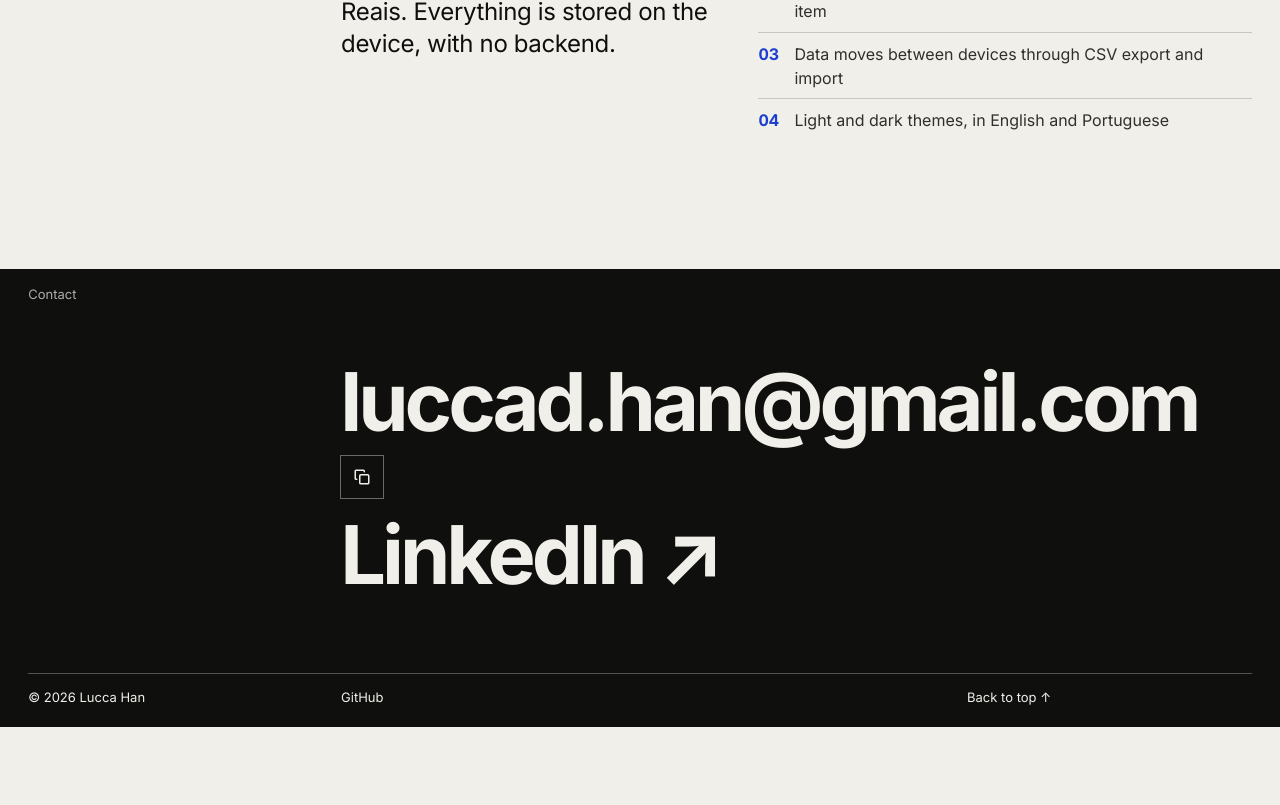
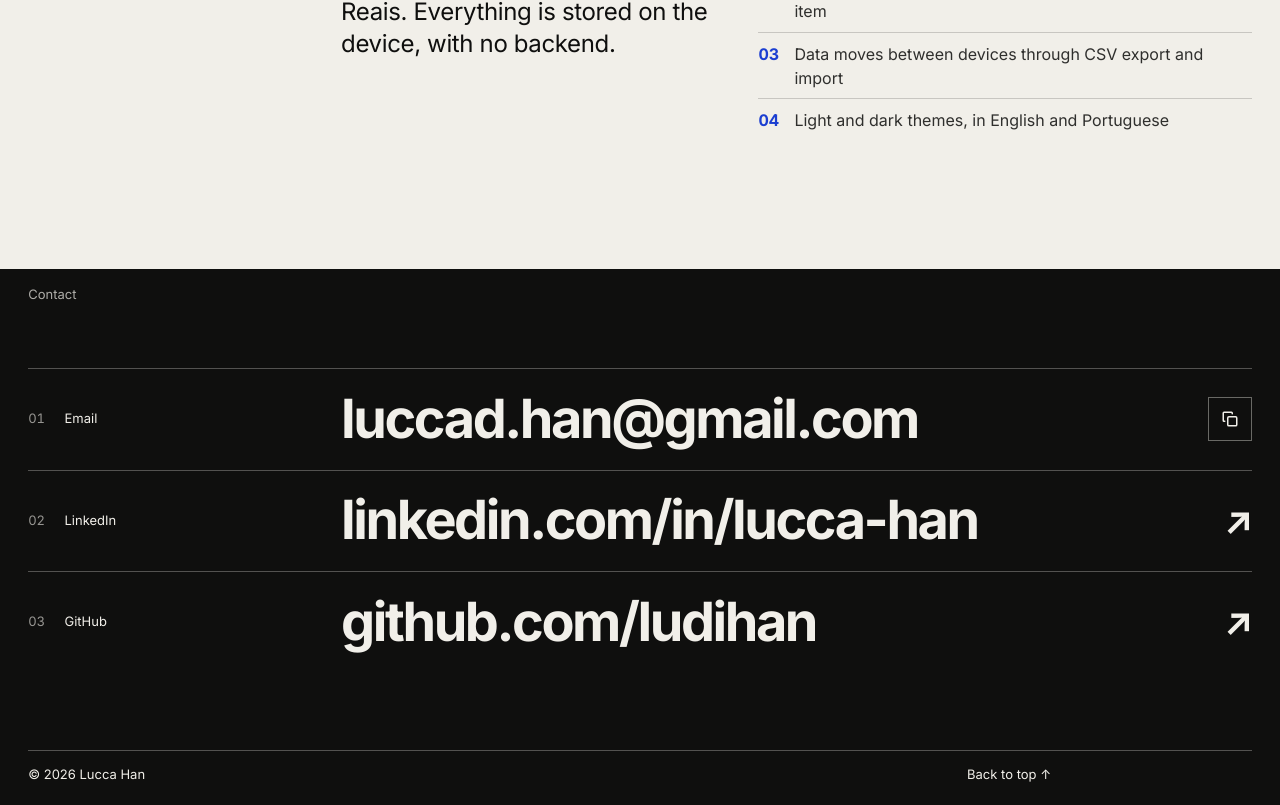
Before and after one commit to ludihan/website, a Next.js app: page /en/projects in a window 1280 px wide. Shown: the part 3364-4169 px from the top of the page. Before the commit the page ends 4091 px from the top, so only its background shows below. Built offline with nearby package versions, Linux system fonts and the light colour scheme.

Commit message:
Set the footer as a contact index and order links email, LinkedIn, GitHub

```diff
--- a/app/globals.css
+++ b/app/globals.css
@@ -1081,43 +1081,90 @@ body:has(dialog[open]) {
   color: var(--paper);
 }
 
-.colophon-main {
-  align-items: start;
-}
-
 .colophon-label {
-  grid-column: 1 / 4;
   font-size: var(--t-cap);
   opacity: 0.7;
 }
 
-.colophon-contact {
-  grid-column: 4 / 13;
-  display: grid;
-  gap: clamp(0.5rem, 1.5vw, 1rem);
-  margin: clamp(2.5rem, 6vw, 5rem) 0 clamp(2.5rem, 6vw, 5rem) -0.05em;
+/* The three channels as an index: rows on the page grid, divided by hairlines. */
+.channels {
+  margin: clamp(2rem, 5vw, 4rem) 0 clamp(2.5rem, 6vw, 5rem);
   padding: 0;
   list-style: none;
 }
 
-.colophon-email {
+.channel {
+  position: relative;
+  align-items: center;
+  margin-inline: calc(-1 * var(--margin));
+  padding: clamp(0.9rem, 1.8vw, 1.4rem) var(--margin);
+  transition: background 0.12s;
+}
+
+/* The hairline sits inside the page margins, like every other rule; the hover fill runs edge to
+   edge. */
+.channel::before {
+  content: "";
+  position: absolute;
+  top: 0;
+  right: var(--margin);
+  left: var(--margin);
+  border-top: 1px solid rgb(241 239 233 / 0.3);
+}
+
+.channel:hover::before,
+.channel:hover + .channel::before {
+  border-color: transparent;
+}
+
+.channel:hover,
+.channel:focus-within {
+  background: var(--blue);
+}
+
+.channel-label {
+  grid-column: 1 / 4;
   display: flex;
-  flex-wrap: wrap;
-  align-items: center;
-  gap: 0.75rem 1rem;
-  font-size: var(--t-5);
+  gap: 1.5em;
+  font-size: var(--t-cap);
+}
+
+.channel-label span {
+  opacity: 0.6;
+  font-variant-numeric: tabular-nums;
+}
+
+.channel-link {
+  grid-column: 4 / 12;
+  font-size: var(--t-4);
   font-weight: 700;
-  letter-spacing: -0.05em;
+  letter-spacing: -0.045em;
+  line-height: 1.05;
+  overflow-wrap: anywhere;
+}
+
+/* The link covers its whole row, so the row is the target. */
+.channel-link::after {
+  content: "";
+  position: absolute;
+  inset: 0;
+}
+
+.channel-link:focus-visible {
+  outline: none;
+}
+
+.channel-end {
+  grid-column: 12 / 13;
+  justify-self: end;
+  font-size: var(--t-3);
+  font-weight: 700;
   line-height: 1;
 }
 
-.colophon-email a {
-  background: linear-gradient(currentColor, currentColor) 0 100% / 0 0.07em no-repeat;
-  transition: background-size 0.35s cubic-bezier(0.2, 0, 0, 1);
-}
-
-.colophon-email a:hover {
-  background-size: 100% 0.07em;
+/* The copy button sits above the row's link, so it stays clickable. */
+.channel-end .copy-email-wrap {
+  z-index: 1;
 }
 
 .copy-email-wrap {
@@ -1177,19 +1224,15 @@ body:has(dialog[open]) {
   grid-column: 1 / 4;
 }
 
-.colophon-links {
+.colophon-rss {
   grid-column: 4 / 10;
-  display: flex;
-  gap: 1.5rem;
-  padding: 0;
-  list-style: none;
 }
 
 .colophon-top {
   grid-column: 10 / 13;
 }
 
-.colophon-links a:hover,
+.colophon-rss a:hover,
 .colophon-top a:hover {
   text-decoration: underline;
   text-underline-offset: 0.2em;
@@ -1243,7 +1286,7 @@ div[data-lang] {
   .lang-switcher a,
   .lang-switcher [aria-current],
   .sec-more,
-  .colophon-links a,
+  .colophon-rss a,
   .colophon-top a {
     display: inline-flex;
     align-items: center;
@@ -1346,9 +1389,19 @@ div[data-lang] {
     margin-left: 0;
   }
 
-  .colophon-email {
-    flex-wrap: nowrap;
+  .channel {
+    row-gap: 0.4rem;
+  }
+
+  .channel-link {
     font-size: 7vw;
+  }
+
+  .channel-end {
+    position: absolute;
+    top: 0.6rem;
+    right: var(--margin);
+    font-size: var(--t-2);
   }
 
   .colophon-foot {
--- a/components/ProfileLinks.tsx
+++ b/components/ProfileLinks.tsx
@@ -1,6 +1,7 @@
 import { site } from "@/lib/profile";
 
-// Ways to reach me: the email address, then GitHub and LinkedIn, each marked ↗ since it leaves
+// Ways to reach me: the email address, then LinkedIn and GitHub (in that order:
+// employers look for LinkedIn first), each marked ↗ since it leaves
 // the site. One per line, so each is easy to spot and to tap.
 export function ProfileLinks() {
   return (
@@ -9,13 +10,13 @@ export function ProfileLinks() {
         <a href={`mailto:${site.email}`}>{site.email}</a>
       </li>
       <li>
-        <a href={site.github} target="_blank" rel="me noopener noreferrer">
-          GitHub ↗
+        <a href={site.linkedin} target="_blank" rel="me noopener noreferrer">
+          LinkedIn ↗
         </a>
       </li>
       <li>
-        <a href={site.linkedin} target="_blank" rel="me noopener noreferrer">
-          LinkedIn ↗
+        <a href={site.github} target="_blank" rel="me noopener noreferrer">
+          GitHub ↗
         </a>
       </li>
     </ul>
--- a/components/SiteFooter.tsx
+++ b/components/SiteFooter.tsx
@@ -3,43 +3,57 @@ import { getDictionary, type Locale } from "@/lib/i18n";
 import { profileText, site } from "@/lib/profile";
 import { CopyEmailButton } from "./CopyEmailButton";
 
-// The colophon: a black field closing every page, with the email and LinkedIn set large.
+/**
+ * The colophon: a black field closing every page. The three ways to reach me are set as an
+ * index, one row each on the page grid: number and channel in the first field, the address large
+ * from column 4, and at the end an arrow (or, for the email, the copy button). The whole row is
+ * the link and fills with blue under the pointer.
+ */
 export function SiteFooter({ lang }: { lang: Locale }) {
   const t = profileText[lang];
   const ui = getDictionary(lang).ui;
+  const strip = (url: string) => url.replace(/^https?:\/\/(www\.)?/, "").replace(/\/$/, "");
+  const channels = [
+    { name: "Email", href: `mailto:${site.email}`, text: site.email, external: false },
+    { name: "LinkedIn", href: site.linkedin, text: strip(site.linkedin), external: true },
+    { name: "GitHub", href: site.github, text: strip(site.github), external: true },
+  ];
   return (
     <footer className="colophon">
-      <div className="grid colophon-main">
       <p className="colophon-label">{ui.contact}</p>
-        {/* The two ways to reach me, set at the same large size, one per line. */}
-        <ul className="colophon-contact">
-          <li className="colophon-email">
-            <a href={`mailto:${site.email}`}>{site.email}</a>
+      <ul className="channels">
+        {channels.map((c, i) => (
+          <li key={c.name} className="channel grid">
+            <span className="channel-label">
+              <span>{String(i + 1).padStart(2, "0")}</span>
+              {c.name}
+            </span>
+            <a
+              href={c.href}
+              className="channel-link"
+              {...(c.external && { target: "_blank", rel: "me noopener noreferrer" })}
+            >
+              {c.text}
+            </a>
+            <span className="channel-end">
+              {c.external ? (
+                <span aria-hidden="true">↗</span>
+              ) : (
                 <CopyEmailButton email={site.email} label={t.cta.copyEmail} copiedLabel={t.cta.emailCopied} />
+              )}
+            </span>
           </li>
-          <li className="colophon-email">
-            <a href={site.linkedin} target="_blank" rel="me noopener noreferrer">
-              LinkedIn ↗
-            </a>
-          </li>
+        ))}
       </ul>
-      </div>
       <div className="grid colophon-foot">
         <p className="colophon-copy">
           © {new Date().getFullYear()} {site.name}
         </p>
-        <ul className="colophon-links">
-          <li>
-            <a href={site.github} target="_blank" rel="me noopener noreferrer">
-              GitHub
-            </a>
-          </li>
         {getSlugs(lang).length > 0 && (
-            <li>
+          <p className="colophon-rss">
             <a href={`/${lang}/blog/rss.xml`}>RSS</a>
-            </li>
+          </p>
         )}
-        </ul>
         <p className="colophon-top">
           <a href="#content">{ui.top} ↑</a>
         </p>
--- a/lib/profile.ts
+++ b/lib/profile.ts
@@ -4,8 +4,9 @@ export const site = {
   url: "https://ludihan.com",
   name: "Lucca Han",
   email: "luccad.han@gmail.com",
+  // Contact links are always listed email, LinkedIn, GitHub: employers look for LinkedIn first.
+  linkedin: "https://linkedin.com/in/lucca-han/",
   github: "https://github.com/ludihan",
-  linkedin: "https://linkedin.com/in/lucca-han/",
   // The line under the role on the banner.
   headline: ["Full Stack", "TypeScript", "React", "Go"],
 };
--- a/lib/seo.ts
+++ b/lib/seo.ts
@@ -92,7 +92,7 @@ export function personJsonLd(lang: Locale) {
     jobTitle: t.role,
     description: getDictionary(lang).meta.homeDescription,
     email: `mailto:${site.email}`,
-    sameAs: [site.github, site.linkedin],
+    sameAs: [site.linkedin, site.github],
     address: {
       "@type": "PostalAddress",
       addressLocality: "Manaus",
```
Also changed, not shown: 1 other file (tests, documents, lock files or other folders). Lines whose indentation alone changed are shown as unchanged.
